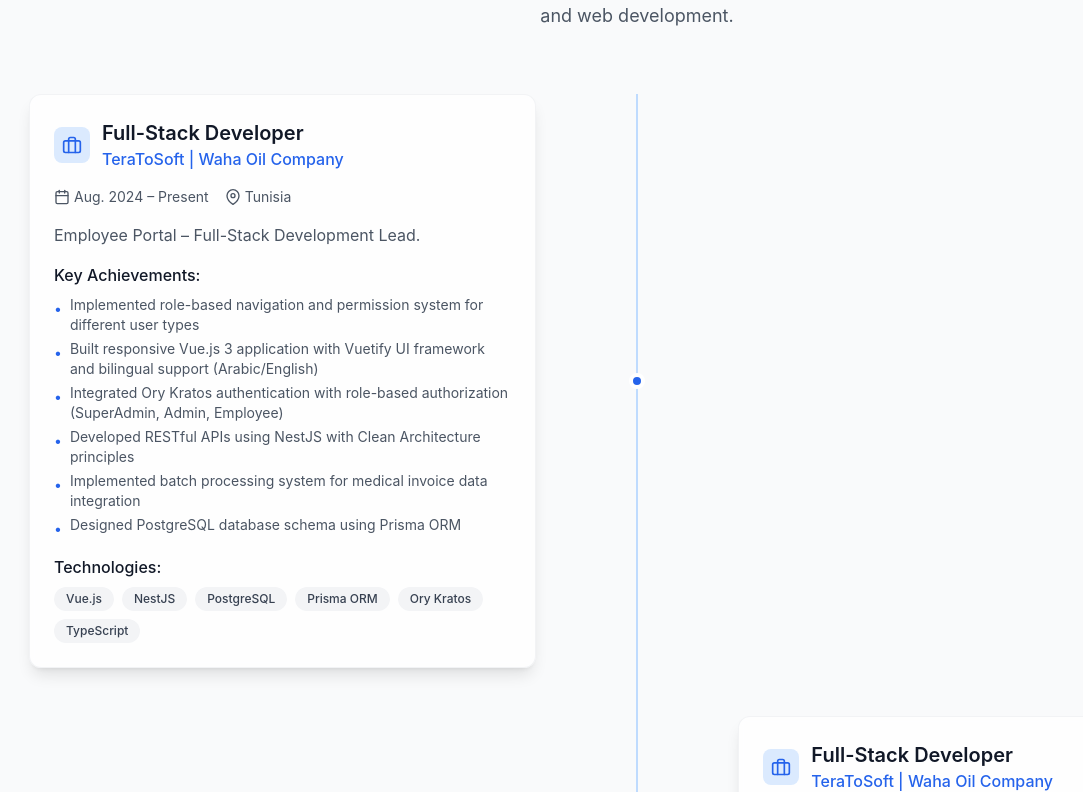
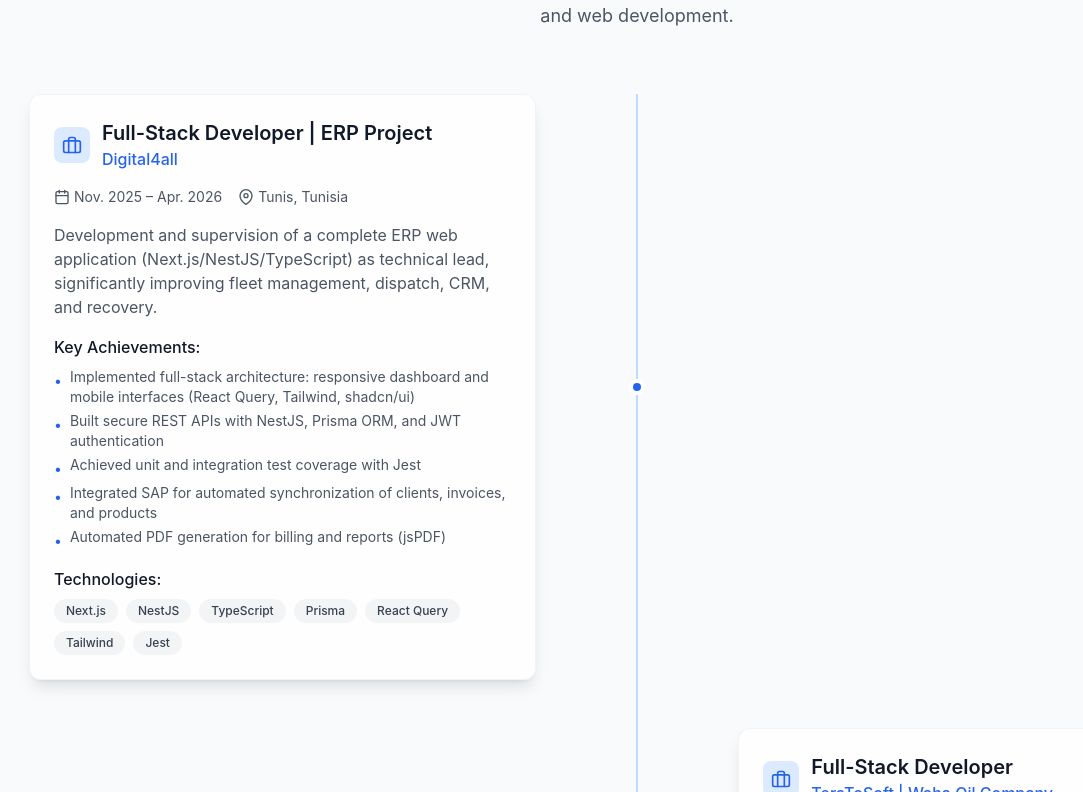
Before and after one commit to saifdine00/SAIF-template, a React (Create React App) app: page / in a window 1280 px wide. Shown: the part 2108-2900 px from the top of the page, without its empty margins (3-1086 px from the left). Built offline with nearby package versions, Linux system fonts and the light colour scheme.

Commit message:
feat: update Experience and Projects components with new ERP project details and adjust project IDs

```diff
--- a/src/components/Experience.js
+++ b/src/components/Experience.js
@@ -6,10 +6,26 @@
   const experiences = [
     {
       type: 'work',
+      title: 'Full-Stack Developer | ERP Project',
+      company: 'Digital4all',
+      location: 'Tunis, Tunisia',
+      period: 'Nov. 2025 – Apr. 2026',
+      description: 'Development and supervision of a complete ERP web application (Next.js/NestJS/TypeScript) as technical lead, significantly improving fleet management, dispatch, CRM, and recovery.',
+      highlights: [
+        'Implemented full-stack architecture: responsive dashboard and mobile interfaces (React Query, Tailwind, shadcn/ui)',
+        'Built secure REST APIs with NestJS, Prisma ORM, and JWT authentication',
+        'Achieved unit and integration test coverage with Jest',
+        'Integrated SAP for automated synchronization of clients, invoices, and products',
+        'Automated PDF generation for billing and reports (jsPDF)'
+      ],
+      technologies: ['Next.js', 'NestJS', 'TypeScript', 'Prisma', 'React Query', 'Tailwind', 'Jest']
+    },
+    {
+      type: 'work',
       title: 'Full-Stack Developer',
       company: 'TeraToSoft | Waha Oil Company',
       location: 'Tunisia',
-      period: 'Aug. 2024 – Present',
+      period: 'Aug. 2024 – Oct. 2025',
       description: 'Employee Portal – Full-Stack Development Lead.',
       highlights: [
         'Implemented role-based navigation and permission system for different user types',
--- a/src/components/Projects.js
+++ b/src/components/Projects.js
@@ -8,6 +8,26 @@
   const projects = [
     {
       id: 1,
+      title: "ERP System - Digital4all",
+      description: "Complete ERP web application for fleet management, dispatch, CRM, and recovery with SAP integration and automated PDF billing.",
+      image: "/api/placeholder/600/400",
+      technologies: ["Next.js", "NestJS", "TypeScript", "Prisma", "React Query", "Tailwind", "Jest"],
+      features: [
+        "Responsive dashboard and mobile interfaces",
+        "Secure REST APIs with JWT authentication",
+        "SAP integration for clients, invoices, and products",
+        "Automated PDF generation for billing and reports"
+      ],
+      status: "Completed",
+      timeline: "Nov 2025 - Apr 2026",
+      team: "Development team lead",
+      category: "Enterprise",
+      gradient: "from-indigo-500 to-violet-500",
+      demoUrl: "#",
+      githubUrl: "#"
+    },
+    {
+      id: 2,
       title: "Employee Portal - Waha Oil Company",
       description: "A comprehensive employee management system with role-based authentication, medical invoice processing, and bilingual support.",
       image: "/api/placeholder/600/400",
@@ -18,8 +38,8 @@
         "Medical invoice batch processing",
         "Clean Architecture implementation"
       ],
-      status: "In Development",
-      timeline: "Aug 2024 - Present",
+      status: "Completed",
+      timeline: "Aug 2024 - Oct 2025",
       team: "3 developers",
       category: "Enterprise",
       gradient: "from-blue-500 to-cyan-500",
@@ -27,7 +47,7 @@
       githubUrl: "#"
     },
     {
-      id: 2,
+      id: 3,
       title: "Corporate Website - Waha Oil Company",
       description: "Modern corporate website with dynamic content management, tender system, and comprehensive back office.",
       image: "/api/placeholder/600/400",
@@ -47,7 +67,7 @@
       githubUrl: "#"
     },
     {
-      id: 3,
+      id: 4,
       title: "Best Deal - Price Comparison Platform",
       description: "Innovative e-commerce price comparison application with web scraping capabilities and intuitive user interface.",
       image: "/api/placeholder/600/400",
@@ -67,7 +87,7 @@
       githubUrl: "#"
     },
     {
-      id: 4,
+      id: 5,
       title: "BIAL-X ERP Integration",
       description: "Internal web application for optimized management with FitNet ERP integration and PDF processing capabilities.",
       image: "/api/placeholder/600/400",
@@ -117,7 +137,7 @@
       <motion.div
         variants={itemVariants}
         className="relative group"
-        onHoverStart={() => setHoveredProject(project.id)}
+        onHoverStart={() => setHoveredProject(index)}
         onHoverEnd={() => setHoveredProject(null)}
       >
         <div className="card overflow-hidden h-full relative">
@@ -130,12 +150,12 @@
             <div className="absolute inset-0 flex items-center justify-center">
               <motion.div
                 className="text-6xl font-bold text-white/80"
-                animate={hoveredProject === project.id ? {
+                animate={hoveredProject === index ? {
                   scale: [1, 1.1, 1]
                 } : {}}
                 transition={{ duration: 0.4 }}
               >
-                {project.id}
+                {index + 1}
               </motion.div>
             </div>
 
```
Also changed, not shown: 1 other file (tests, documents, lock files or other folders).
